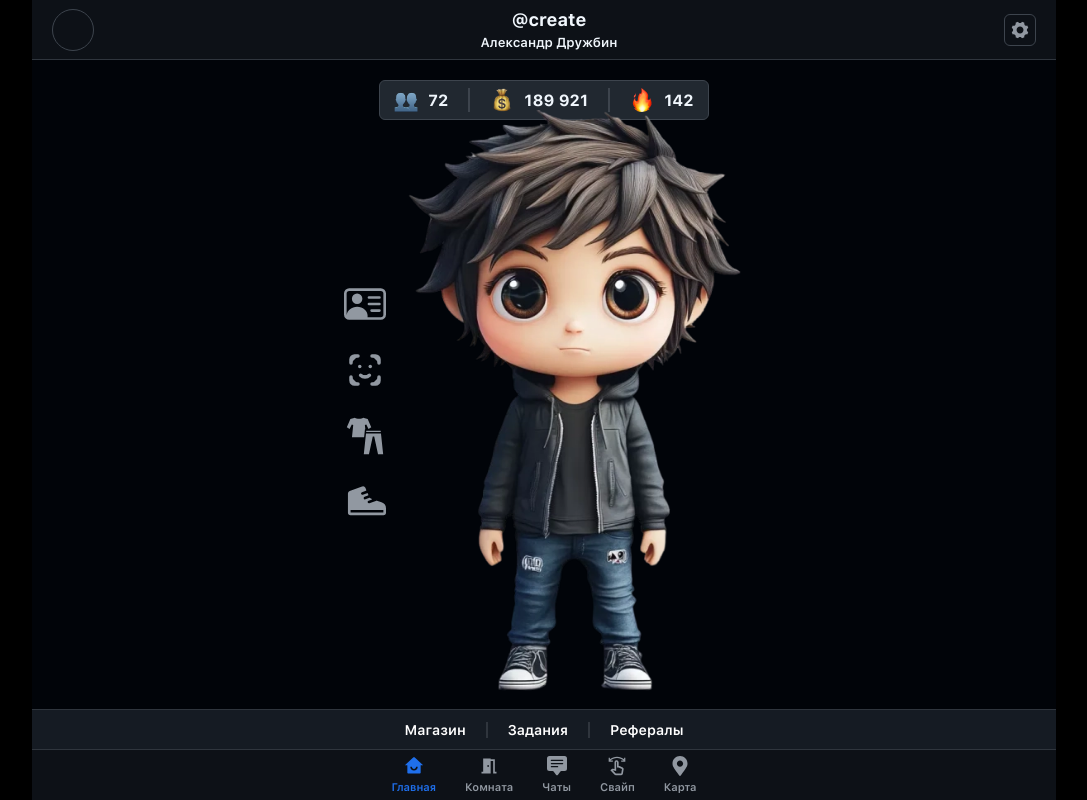
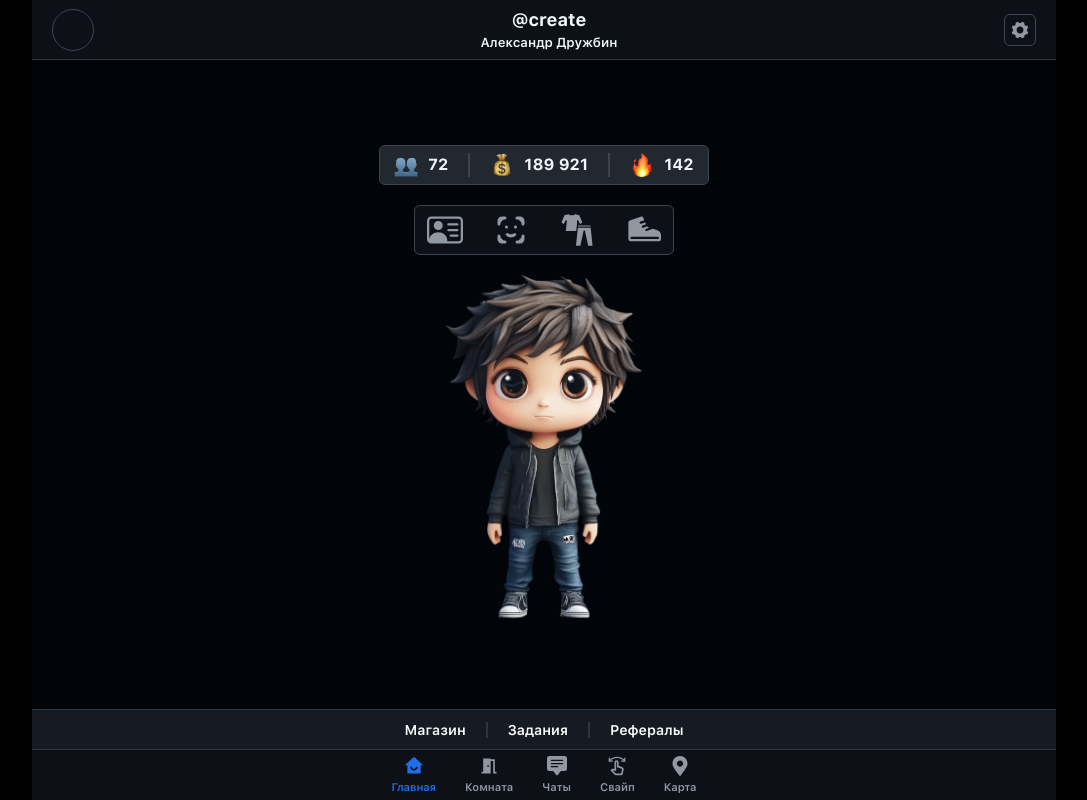
Before and after one commit to PlayGanster/dait, a React (Vite) app: page / in a window 1280 px wide. Shown: the whole page, without its empty margins (96-1183 px from the left). Built offline with nearby package versions, Linux system fonts and the light colour scheme.

Commit message:
Add files via upload

```diff
--- a/src/styles/pages/home/content-clicker.scss
+++ b/src/styles/pages/home/content-clicker.scss
@@ -1,16 +1,16 @@
 .content-clicker {
     width: 100%;
-    height: calc(100% - 60px);
     display: flex;
     justify-content: center;
+    align-items: center;
     margin-top: 20px;
-    padding-bottom: 111px;
+    padding-bottom: 90px;
 
     .clicker__content {
         display: flex;
-        max-width: 400px;
+        flex-direction: column;
+        max-width: 300px;
         width: 100%;
-        justify-content: space-between;
         align-items: center;
         gap: 20px;
 
@@ -25,16 +25,23 @@
 
         .content__navigation {
             display: flex;
-            flex-direction: column;
-            gap: 20px;
+            flex-direction: row;
+            gap: 30px;
+            background: #0D1117;
+            padding: 6px 12px;
+            border-radius: 6px;
+            border: 1px solid #3D444D;
 
             .navigation-item {
                 list-style: none;
                 cursor: pointer;
+                display: flex;
+                justify-content: center;
+                align-items: center;
 
                 svg {
-                    width: 42px;
-                    height: 42px;
+                    width: 36px;
+                    height: 36px;
                     fill: #9198A1;
                     color: #9198A1!important;
 
@@ -48,18 +55,16 @@
     }
 }
 
-@media only screen and (max-height: 725px) {
-    .content-clicker {
-        .clicker__content {
-            max-width: 300px;
-        }
+@media only screen and (max-height: 900px) {
+    .content-clicker .clicker__content {
+        max-width: 200px;
     }
 }
 
-@media only screen and (min-height: 1100px) {
-    .content-clicker {
-        .clicker__content {
-            max-width: 500px;
-        }
+
+@media only screen and (max-height: 680px) {
+    .content-clicker .clicker__content .content__navigation .navigation-item svg {
+        width: 24px;
+        height: 24px;
     }
 }
--- a/src/styles/pages/home/home-content.scss
+++ b/src/styles/pages/home/home-content.scss
@@ -2,6 +2,10 @@
     padding: 20px;
     height: calc(100dvh - 60px);
     overflow-y: auto;
+    display: flex;
+    flex-direction: column;
+    justify-content: center;
+    align-items: center;
 
     .content__info {
         display: flex;
```
